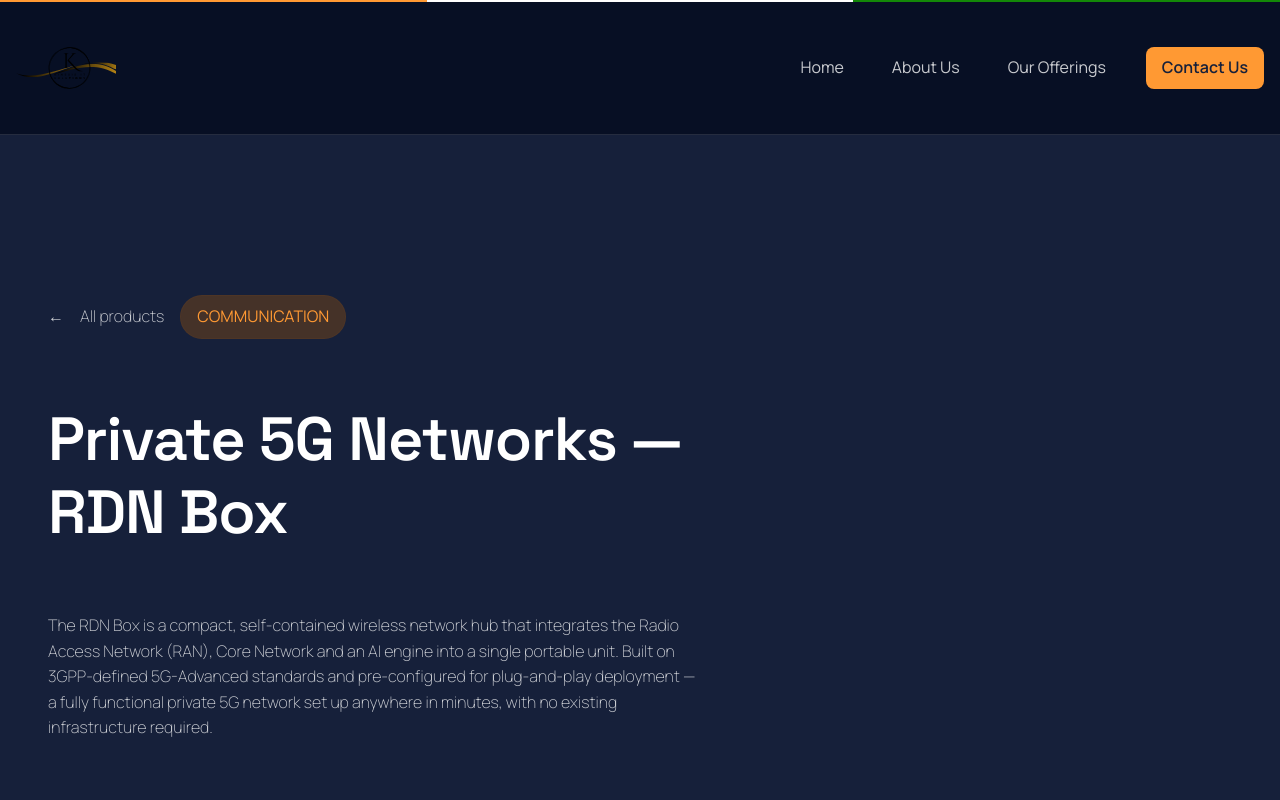
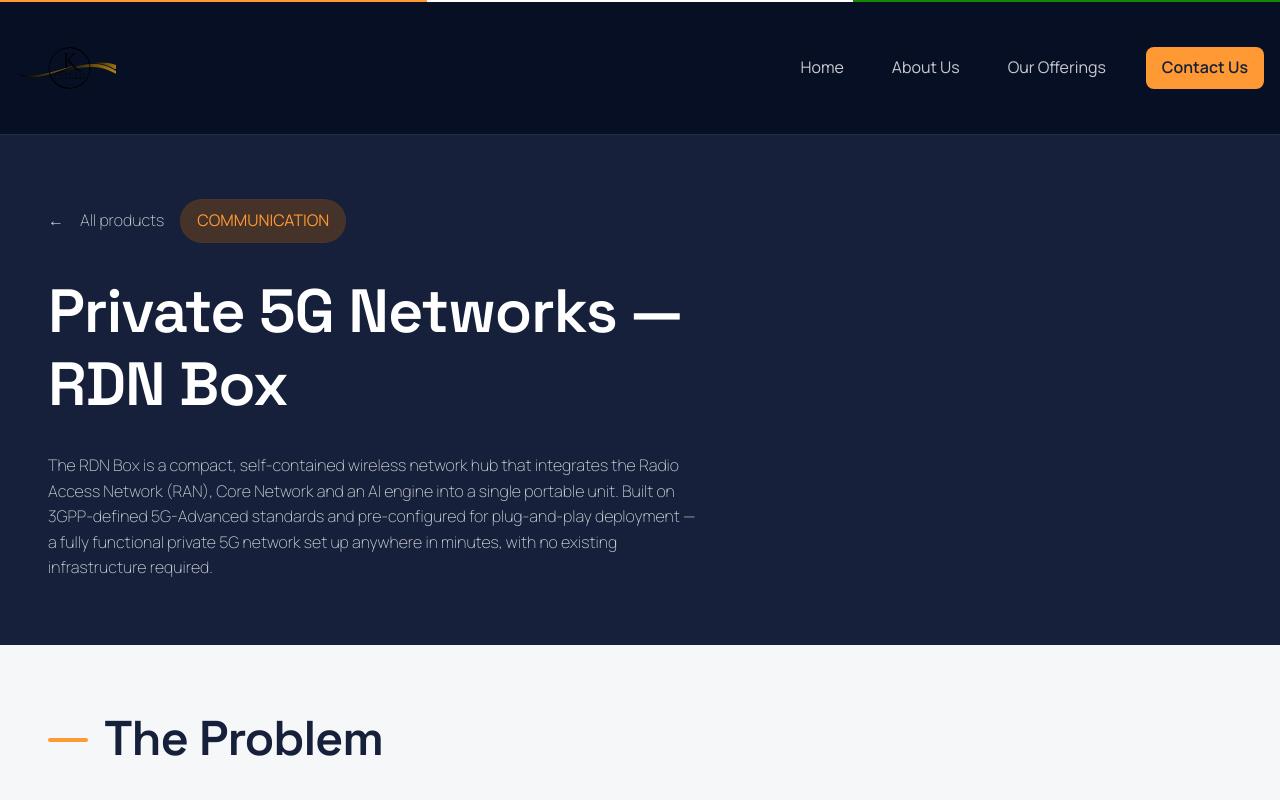
Before and after one commit to divyanshchahar/kinesis, a Next.js app: page /products/private_5g in a window 1280 px wide. Shown: the top 800 px of the page. Built offline with nearby package versions, Linux system fonts and the light colour scheme.

Commit message:
updated spacing

```diff
--- a/src/app/globals.css
+++ b/src/app/globals.css
@@ -85,16 +85,16 @@
     --max-width-xs: 400px;
     --max-width-xxs: 320px;
 
-    --padding-section-l: var(--dimension-10);
-    --padding-section-m: var(--dimension-8);
-    --padding-section-s: var(--dimension-4);
+    --padding-section-l: var(--dimension-6);
+    --padding-section-m: var(--dimension-4);
+    --padding-section-s: var(--dimension-2);
     --padding-global: var(--dimension-3);
 
     @media screen and (min-width: 480px) {
         * {
-            --padding-section-l: var(--dimension-20);
-            --padding-section-m: var(--dimension-16);
-            --padding-section-s: var(--dimension-8);
+            --padding-section-l: var(--dimension-8);
+            --padding-section-m: var(--dimension-6);
+            --padding-section-s: var(--dimension-4);
             --padding-global: var(--dimension-6);
         }
     }
```
